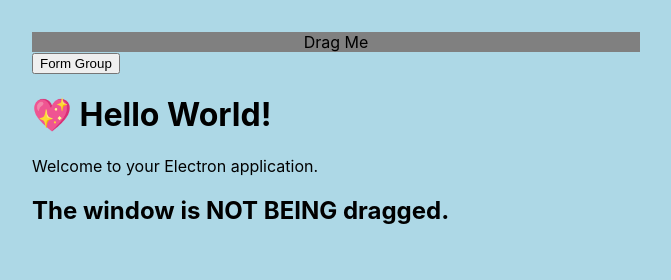
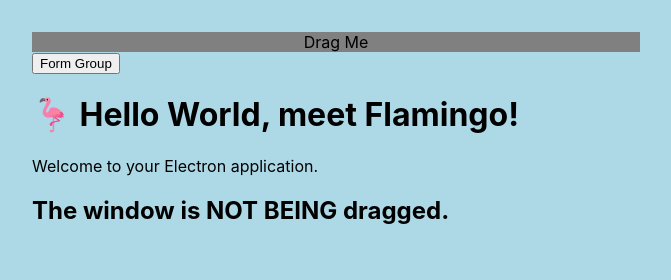
Before and after one commit to d4hines/window-alm-3, an Electron app: page src/index.html in a window 1280 px wide. Shown: the whole page, without its empty margins (304-975 px from the left). Drawn offline with Linux system fonts and the light colour scheme; no server answers.

Commit message:
switch icon to flamingo for emily

```diff
--- a/src/index.html
+++ b/src/index.html
@@ -8,7 +8,7 @@
   <body>
     <div id="titlebar" onmousedown="mouseDown()">Drag Me</div>
     <button id="group" onclick="toggleGroup()"> Form Group </button>
-    <h1>💖 Hello World!</h1>
+    <h1>🦩 Hello World, meet Flamingo!</h1>
     <p>Welcome to your Electron application.</p>
     <h2>The window is <span id="drag-state">NOT BEING</span> dragged.</h2>
   <script src="./render.js"></script>
```
